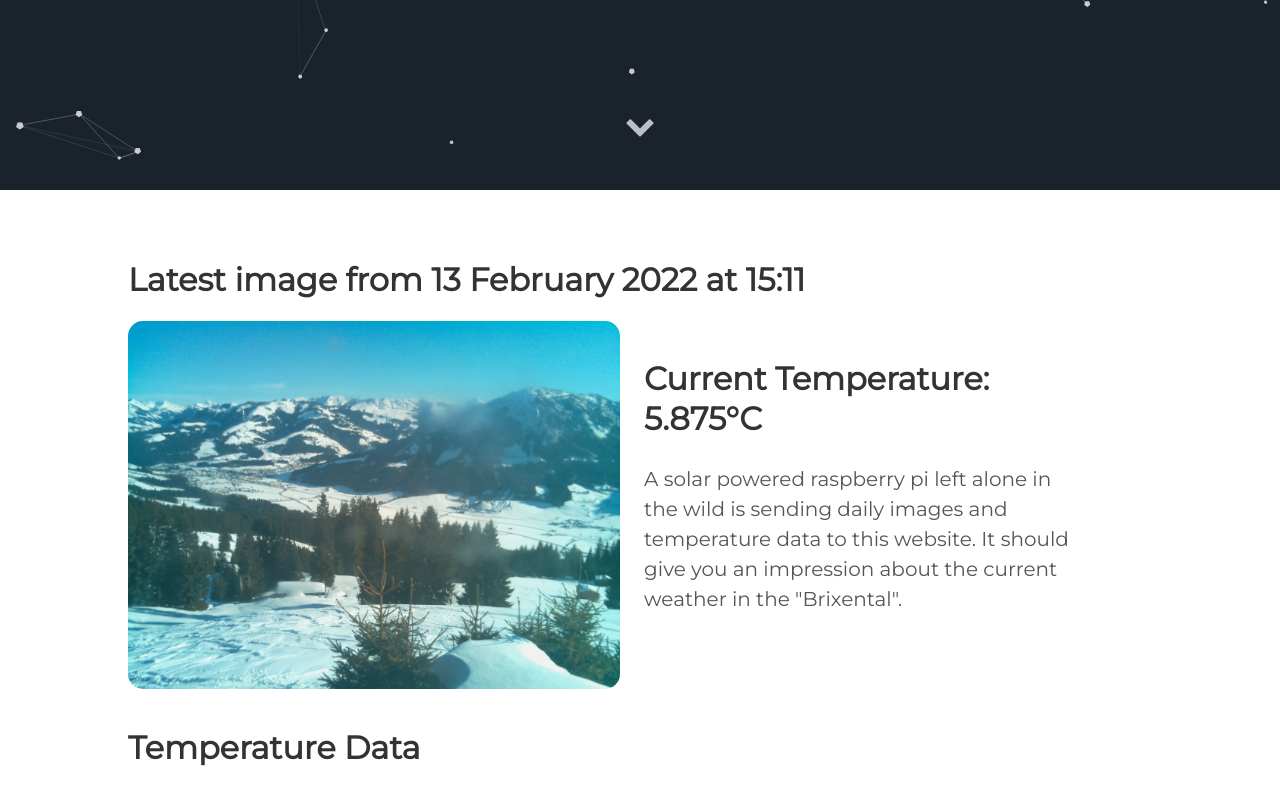
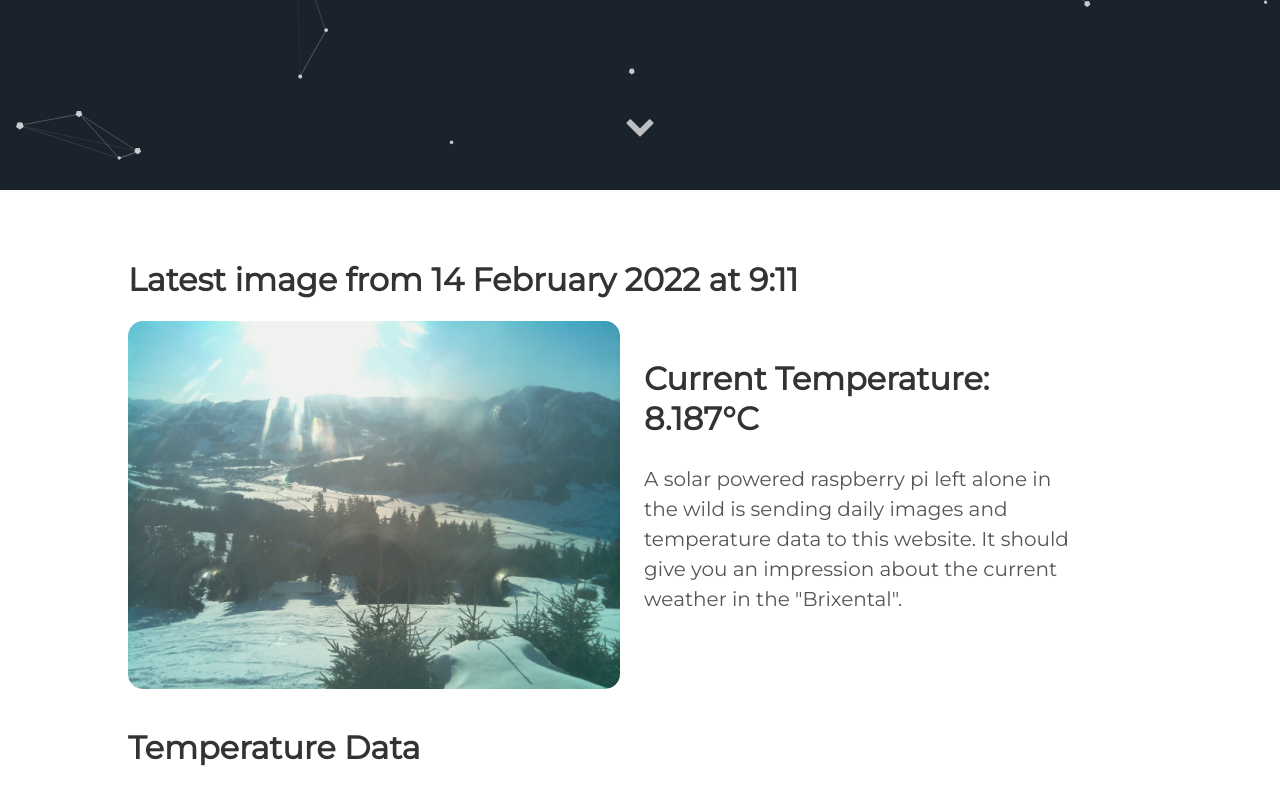
Before and after one commit to vektorious/vektorious.github.io, a Jekyll site: the page built from resources/huette.md, in a window 1280 px wide and 900 px high, scrolled down 710 px. Shown: the top 805 px of the window. Built offline with Jekyll 4.4.1, drawn with Linux system fonts in a browser that asks for light colours.

Commit message:
I'm a bot beep boop

```diff
--- a/resources/huette.md
+++ b/resources/huette.md
@@ -6,13 +6,13 @@ image: '/assets/img/'
 description: 'Live image from the Austrian alps'
 twitter_text: ' '
 ---
-## Latest image from 13 February 2022 at 15:11
+## Latest image from 14 February 2022 at  9:11
 <div class="huette">
   <div class="huette-image">
     <img src="{{ "/assets/img/huette.jpg" | prepend: site.baseurl }}">
   </div>
   <div class="huette-text">
-        <h2>Current Temperature: 5.875°C</h2>
+        <h2>Current Temperature: 8.187°C</h2>
         <p>A solar powered raspberry pi left alone in the wild is sending daily images and temperature data to this website. It should give you an impression about the current weather in the "Brixental".</p>
 
   </div>
```
Also changed, not shown: rpi-script/2022-02-14_090945.txt (renamed from rpi-script/2022-02-13_150943.txt, +5 -5 lines), rpi-script/huette.md (+2 -2 lines), assets/img/huette.jpg, assets/img/temp_plot.png, rpi-script/temp_plot.png, 1 other file.
